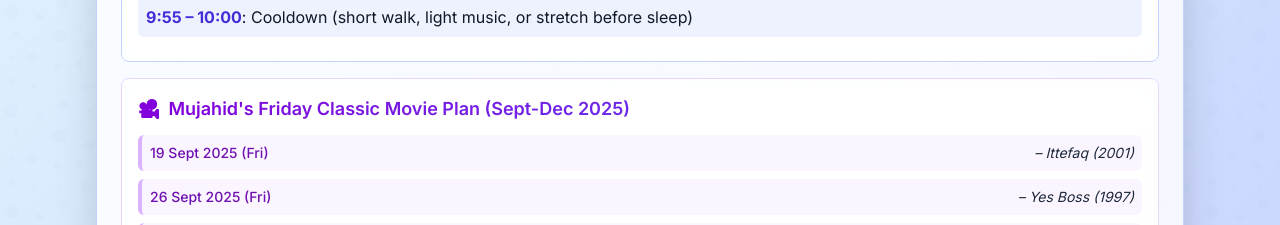
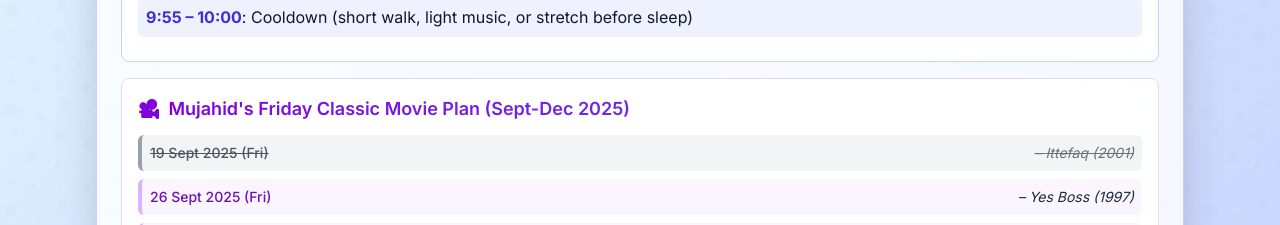
Before and after one commit to Mdk7866-gif/journaling, a Next.js app: page /friday in a window 1280 px wide. Shown: the part 1000-1225 px from the top of the page. Built offline with nearby package versions, Linux system fonts and the light colour scheme.

Commit message:
today i watched Ittefaq (2001) movie

```diff
--- a/src/app/friday/page.tsx
+++ b/src/app/friday/page.tsx
@@ -45,6 +45,7 @@
         })}
         isActive={true}
       >
+        {/* Movie Enjoyment Section */}
         <div className="mt-4 p-4 border border-indigo-200 rounded-lg bg-white/70 backdrop-blur-md">
           <h2 className="text-xl font-bold mb-2 bg-gradient-to-r from-indigo-700 to-indigo-500 bg-clip-text text-transparent">Movie Enjoyment Time</h2>
           {fridayTasks
@@ -61,6 +62,8 @@
               </div>
             ))}
         </div>
+
+        {/* Classic Movie Plan */}
         <div className="mt-4 p-4 border border-purple-200 rounded-lg bg-white/70 backdrop-blur-md">
           <h3 className="text-lg font-semibold mb-3 bg-gradient-to-r from-purple-700 to-indigo-600 bg-clip-text text-transparent flex items-center">
             <span className="mr-2">🎥</span>
@@ -68,9 +71,28 @@
           </h3>
           <ul className="space-y-2 text-sm text-slate-700">
             {movieSchedule.map((item, index) => (
-              <li key={index} className="flex justify-between p-2 bg-purple-50 rounded-md border-l-4 border-purple-300">
-                <span className="font-medium text-purple-800">{item.date}</span>
-                <span className="text-slate-800 italic">– {item.movie}</span>
+              <li
+                key={index}
+                className={`flex justify-between p-2 rounded-md border-l-4 ${
+                  item.movie === 'Ittefaq (2001)'
+                    ? 'bg-gray-100 border-gray-400'
+                    : 'bg-purple-50 border-purple-300'
+                }`}
+              >
+                <span
+                  className={`font-medium ${
+                    item.movie === 'Ittefaq (2001)' ? 'text-gray-600 line-through' : 'text-purple-800'
+                  }`}
+                >
+                  {item.date}
+                </span>
+                <span
+                  className={`italic ${
+                    item.movie === 'Ittefaq (2001)' ? 'text-gray-500 line-through' : 'text-slate-800'
+                  }`}
+                >
+                  – {item.movie}
+                </span>
               </li>
             ))}
           </ul>
```
